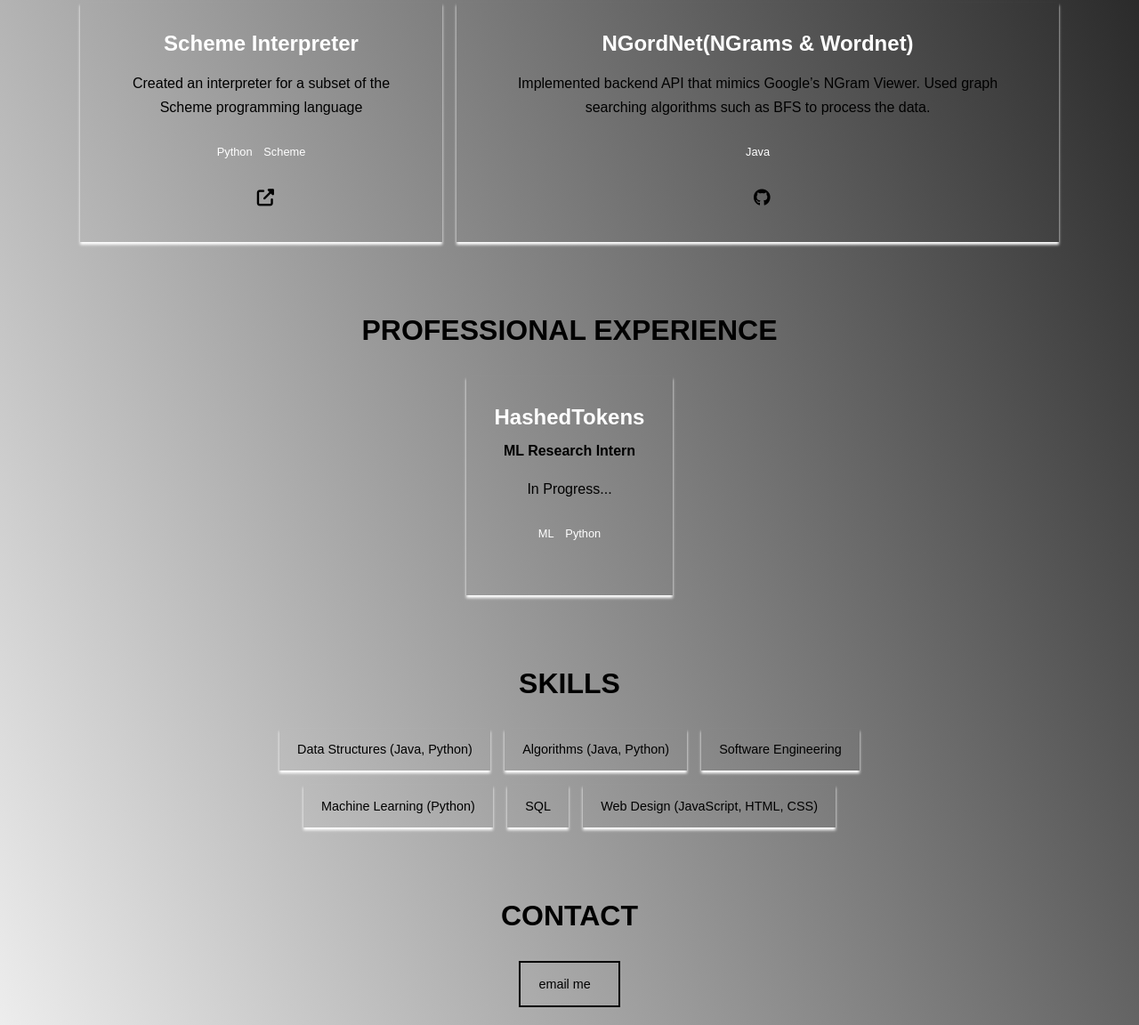
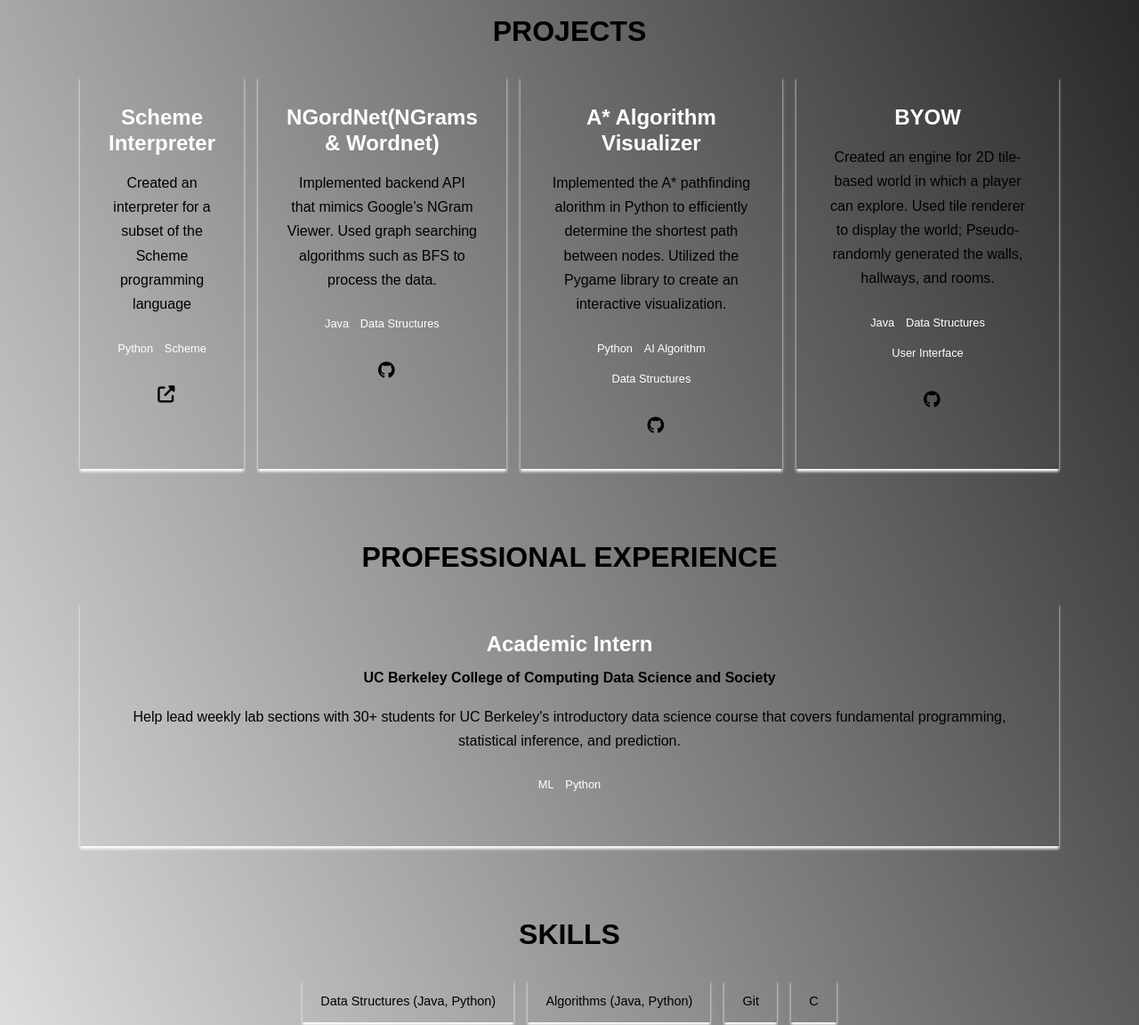
Before and after one commit to buckybears23/buckybears23.github.io, a plain HTML site: page index.html in a window 1280 px wide. Shown: the part 850-2002 px from the top of the page at 89% size. Drawn offline with Linux system fonts and the light colour scheme.

Commit message:
Update index.html

```diff
--- a/index.html
+++ b/index.html
@@ -72,10 +72,10 @@
 
         <h1 style="text-align: center;">Hi, I'm <span class="about__name">Hyunsang(or Harry) Cho</span></h1>
         <h2 id="berkeley" class="about__role">CS + DS @ UC Berkeley</h2>
-        <p class="about__desc">I'm a rising junior interested in AI/ML. I'm passionate about studying theories of AI/ML and applying ML models to make people's lives easier/better!</p>
+        <p class="about__desc">I'm a rising junior at UC Berkeley, deeply drawn to the world of AI/ML. I thrive on exploring AI theories and translating them into applications that enhance daily life. I'm a firm believer that today's challenges can be tackled with the right tech innovations. I see every challenge as a chance to grow, and my goal is to create tools that truly serve people. As I move forward, I'm committed to personal and professional development.</p>
 
         <div class="about__contact center">
-          <a href="https://docs.google.com/document/d/1t_oS1Z1prlxIk3AqeVMQjRaevmhFY3Gh/edit?usp=sharing&ouid=111030771499611706573&rtpof=true&sd=true" target="_blank">
+          <a href="https://drive.google.com/file/d/15hAvLVa_uqBjmUmGFZoXyB5NWCpTxTiW/view?usp=sharing" target="_blank">
             <span class="btn btn--outline">Resume</span>
           </a>
 
@@ -131,9 +131,44 @@
           </p>
           <ul class="project__stack">
             <li class="project__stack-item">Java</li>
+            <li class="project__stack-item">Data Structures</li>
           </ul>
 
           <a href="https://sp23.datastructur.es/materials/proj/proj2b/" target="_blank" aria-label="source code" class="link link--icon">
+            <i aria-hidden="true" class="fab fa-github"></i>
+          </a>
+        </div>
+
+        <div class="project">
+          <h3>A* Algorithm Visualizer</h3>
+          <p class="project__description">
+            Implemented the A* pathfinding alorithm in Python to efficiently determine the shortest path between nodes.
+            Utilized the Pygame library to create an interactive visualization.
+          </p>
+          <ul class="project__stack">
+            <li class="project__stack-item">Python</li>
+            <li class="project__stack-item">AI Algorithm</li>
+            <li class="project__stack-item">Data Structures</li>
+          </ul>
+
+          <a href="https://github.com/hyunsang4072/A-star-Algorithm" target="_blank" aria-label="source code" class="link link--icon">
+            <i aria-hidden="true" class="fab fa-github"></i>
+          </a>
+        </div>
+
+        <div class="project">
+          <h3>BYOW</h3>
+          <p class="project__description">
+            Created an engine for 2D tile-based world in which a player can explore.
+            Used tile renderer to display the world; Pseudo-randomly generated the walls, hallways, and rooms.
+          </p>
+          <ul class="project__stack">
+            <li class="project__stack-item">Java</li>
+            <li class="project__stack-item">Data Structures</li>
+            <li class="project__stack-item">User Interface</li>
+          </ul>
+
+          <a href="https://sp23.datastructur.es/materials/proj/proj3/" target="_blank" aria-label="source code" class="link link--icon">
             <i aria-hidden="true" class="fab fa-github"></i>
           </a>
         </div>
@@ -146,10 +181,10 @@
       <div class="projects__grid">
 
         <div class="project">
-          <h3>HashedTokens</h3>
-          <h6 style="padding-top: 10px;">ML Research Intern</h6>
+          <h3>Academic Intern</h3>
+          <h6 style="padding-top: 10px;">UC Berkeley College of Computing Data Science and Society</h6>
           <p class="project__description">
-            In Progress...
+            Help lead weekly lab sections with 30+ students for UC Berkeley's introductory data science course that covers fundamental programming, statistical inference, and prediction.
           </p>
           <ul class="project__stack">
             <li class="project__stack-item">ML</li>
@@ -188,8 +223,9 @@
       <ul class="skills__list">
         <li class="skills__list-item btn btn--plain">Data Structures (Java, Python)</li>
         <li class="skills__list-item btn btn--plain">Algorithms (Java, Python)</li>
-        <li class="skills__list-item btn btn--plain">Software Engineering</li>
-        <li class="skills__list-item btn btn--plain">Machine Learning (Python)</li>
+        <li class="skills__list-item btn btn--plain">Git</li>
+        <li class="skills__list-item btn btn--plain">C</li>
+        <li class="skills__list-item btn btn--plain">Machine Learning (Python, scikit-learn, seaborn)</li>
         <li class="skills__list-item btn btn--plain">SQL</li>
         <!-- <li class="skills__list-item btn btn--plain">Data Analytics (R)</li> -->
         <li class="skills__list-item btn btn--plain">Web Design (JavaScript, HTML, CSS)</li>
```
